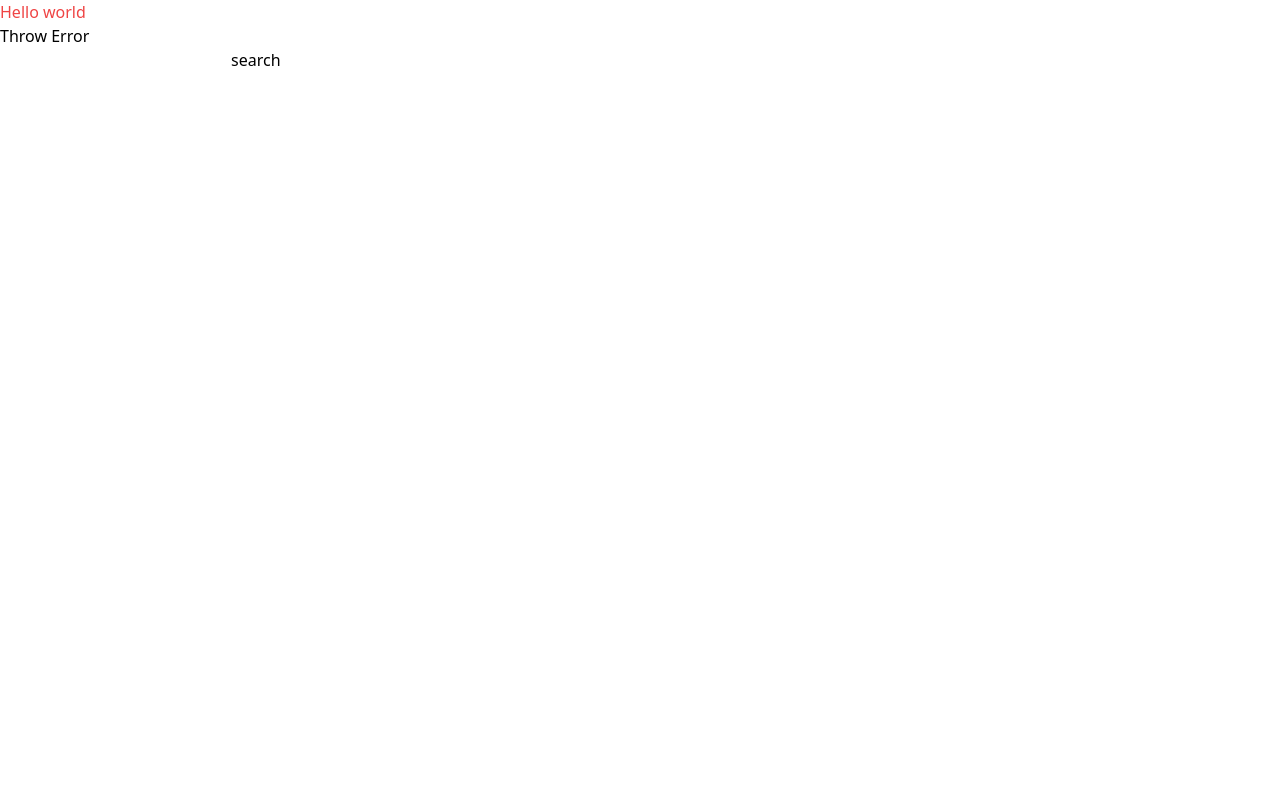
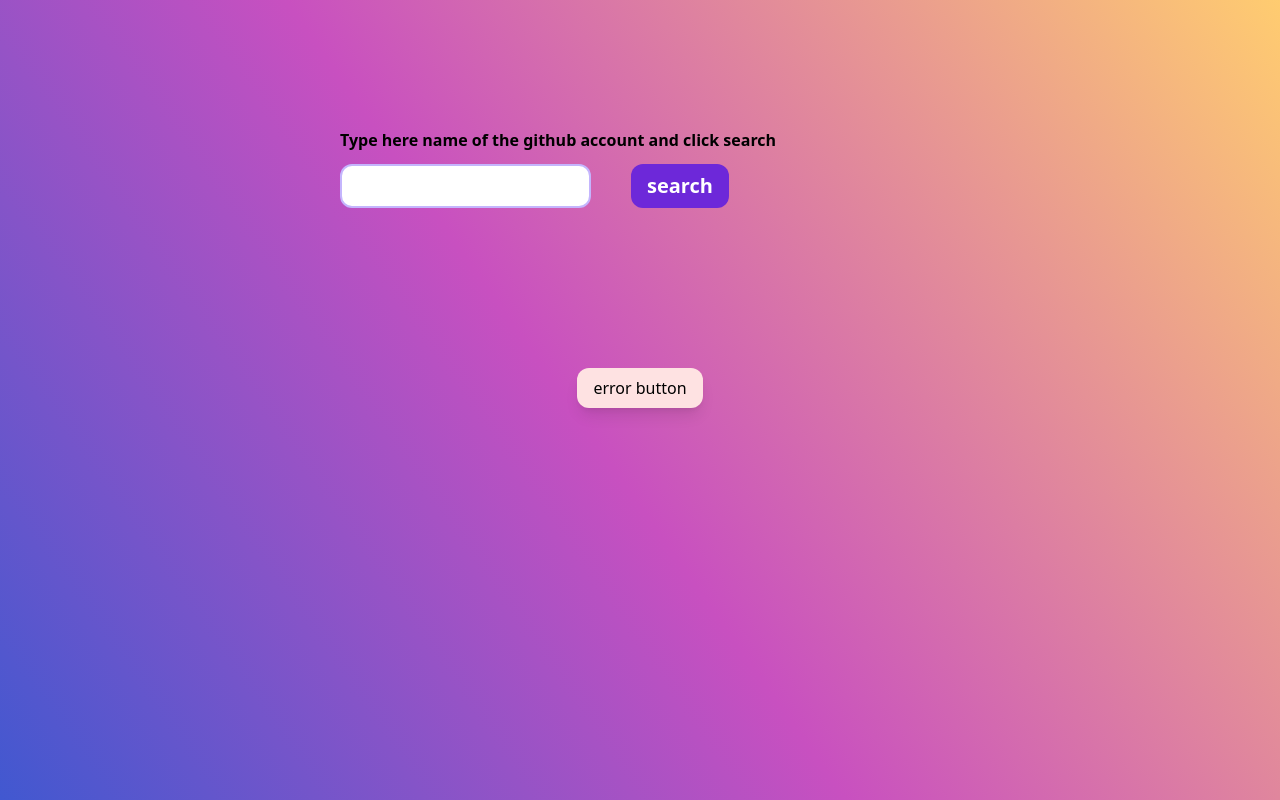
Before and after one commit to xDopeHatex/RS.React.Components, a React (Vite) app: page / in a window 1280 px wide. Built offline with nearby package versions, Linux system fonts and the light colour scheme.

Commit message:
feat: add style

```diff
--- a/src/Components/App.tsx
+++ b/src/Components/App.tsx
@@ -65,9 +65,7 @@ class App extends Component<TypeAppComponentProps, TypeAppComponentState> {
 
   render() {
     return (
-      <>
-        <h1 className="text-red-500">Hello world</h1>
-        <TestErrorBoundaryButton />
+      <div className="max-w-[600px] mx-auto pt-[10%] flex flex-col gap-y-20">
         <SearchSection
           searchValue={this.state.searchValue}
           onChangeValue={this.searchingValue}
@@ -77,7 +75,8 @@ class App extends Component<TypeAppComponentProps, TypeAppComponentState> {
           searchArray={this.state.data}
           isLoading={this.state.isFetchingData}
         />
-      </>
+        <TestErrorBoundaryButton />
+      </div>
     );
   }
 }
--- a/src/Components/DataSection.tsx
+++ b/src/Components/DataSection.tsx
@@ -9,9 +9,13 @@ class DataSection extends React.Component<
 > {
   render() {
     return (
-      <div className="bg-red-200">
+      <div className="bg-red-200 rounded-xl flex flex-col  text-lg font-medium">
         {this.props.searchArray.map((item) => {
-          return <div key={item.id}>{item.name}</div>;
+          return (
+            <div className="px-4 py-2" key={item.id}>
+              {item.name}
+            </div>
+          );
         })}
         {this.props.isLoading && <Loader />}
       </div>
--- a/src/Components/ErrorBoundary.tsx
+++ b/src/Components/ErrorBoundary.tsx
@@ -20,9 +20,8 @@ class ErrorBoundary extends React.Component<
   render() {
     if (this.state.errorInfo) {
       return (
-        <div>
+        <div className="max-w-[600px] mx-auto mt-[10%] bg-black rounded-xl text-white p-10">
           <h2>Sorry, but there is an error</h2>
-          <p>{this?.state?.error?.toString()}</p>
         </div>
       );
     } else {
--- a/src/Components/SearchSection.tsx
+++ b/src/Components/SearchSection.tsx
@@ -8,16 +8,23 @@ class SearchSection extends React.Component<
   render() {
     return (
       <section>
+        <h3 className="mb-3 font-semibold">
+          Type here name of the github account and click search
+        </h3>
+        <div className="flex items-center">
           <input
+            className="rounded-xl p-2 border-2 border-violet-300 focus:border-violet-700"
             value={this.props.searchValue}
             onChange={(e) => this.props.onChangeValue(e.target.value)}
           />
           <button
+            className="px-4 py-2 bg-violet-700 rounded-xl ml-10 text-white font-semibold text-xl transition-all hover:bg-violet-900"
             disabled={!this.props.searchValue.trim()}
             onClick={this.props.onSearch}
           >
             search
           </button>
+        </div>
       </section>
     );
   }
--- a/src/Components/TestErrorBoundaryButton.tsx
+++ b/src/Components/TestErrorBoundaryButton.tsx
@@ -14,11 +14,12 @@ class ThrowError extends Component {
   render(): ReactElement {
     return (
       <button
+        className="rounded-xl shadow-lg border-1 border-red-300 bg-red-100 px-4 py-2 hover:bg-red-400 transition-all active:translate-y-[5px] max-w-[200px] mx-auto"
         onClick={() => {
           this.setState({ isError: true });
         }}
       >
-        Throw Error
+        error button
       </button>
     );
   }
--- a/src/index.css
+++ b/src/index.css
@@ -6,3 +6,12 @@
 @tailwind base;
 @tailwind components;
 @tailwind utilities;
+
+
+
+
+
+.main-bg {
+    background-color: #4158D0;
+    background-image: linear-gradient(55deg, #4158D0 0%, #C850C0 46%, #FFCC70 100%);
+}
--- a/src/main.tsx
+++ b/src/main.tsx
@@ -7,7 +7,7 @@ import ErrorBoundary from "./Components/ErrorBoundary";
 ReactDOM.createRoot(document.getElementById("root")!).render(
   <React.StrictMode>
     <ErrorBoundary>
-      <main>
+      <main className="w-screen h-screen main-bg">
         <App />
       </main>
     </ErrorBoundary>
```
Lines whose indentation alone changed are shown as unchanged.
